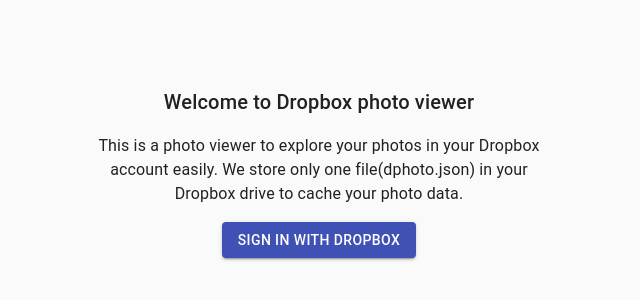
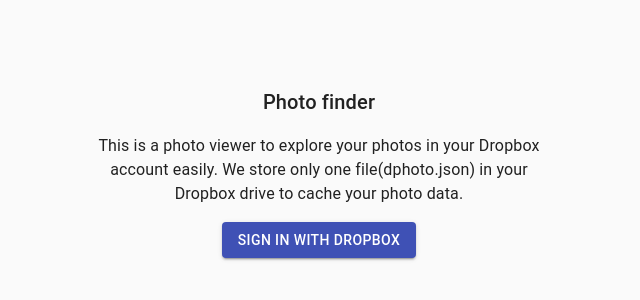
Before and after one commit to yusukeshib/explorer, a React app: page /#/ in a window 1280 px wide. Shown: the part 228-528 px from the top of the page, without its empty margins (321-961 px from the left). Built offline with nearby package versions, Linux system fonts and the light colour scheme; the HTML template or start-up script is replaced by a standard one.

Commit message:
Rename app name

```diff
--- a/src/Signin.tsx
+++ b/src/Signin.tsx
@@ -62,7 +62,7 @@
   return (
     <div className={classes.container}>
       <div className={classes.panel}>
-        <Typography variant="h6">Welcome to Dropbox photo viewer</Typography>
+        <Typography variant="h6">Photo finder</Typography>
         <div className={classes.sep} />
         <Typography>
           This is a photo viewer to explore your photos in your Dropbox account
--- a/src/Toolbar.tsx
+++ b/src/Toolbar.tsx
@@ -58,7 +58,7 @@
     <AppBar position="static">
       <Toolbar className={classes.toolbar} variant="dense">
         <Typography noWrap className={classes.title}>
-          Dropbox photos
+          Photo finder
         </Typography>
         <IconButton onClick={onOpen} color="inherit">
           <MoreIcon />
```
Also changed, not shown: 2 other files (tests, documents, lock files or other folders).
